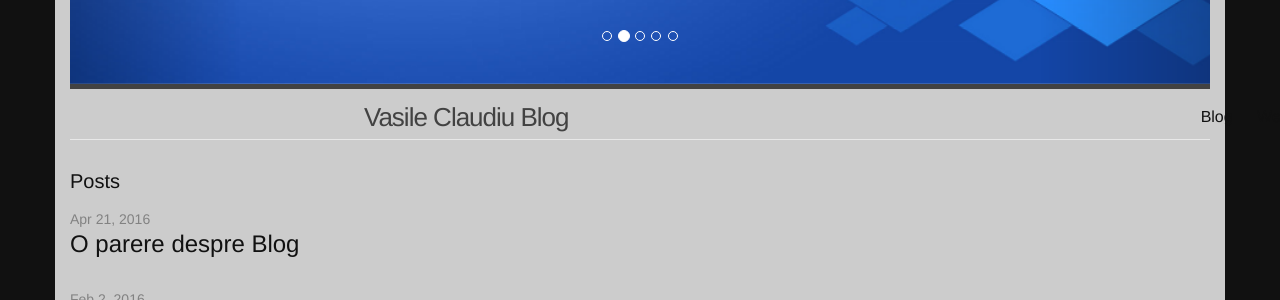
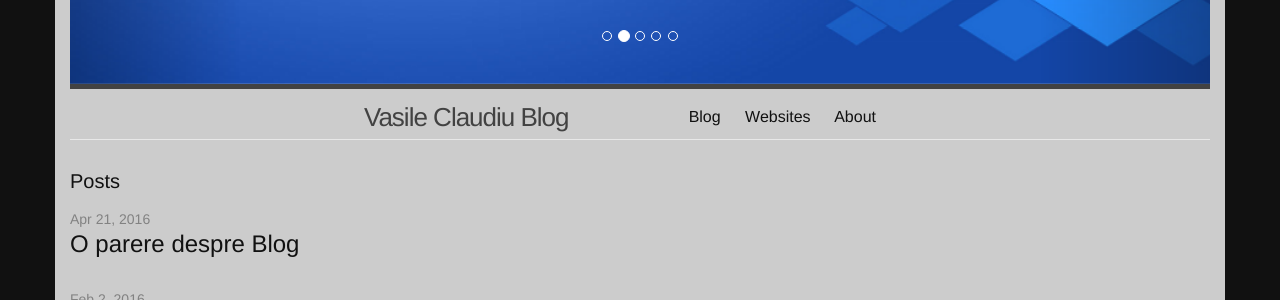
Before and after one commit to VasileClaudiu/blog, a Jekyll site: the page built from index.html, in a window 1280 px wide. Shown: the part 308-608 px from the top of the page. Built offline with Jekyll 4.4.1, drawn with Linux system fonts in a browser that asks for light colours.

Commit message:
blog initial with bootstrap and settings

```diff
--- a/css/main.scss
+++ b/css/main.scss
@@ -60,7 +60,7 @@ body {
 }
 
 #header {
-	width: 90%;
+	width: 50%;
 	height: auto;
 	padding: 0 5%;
 	transition: ease-in-out 500ms;
@@ -68,9 +68,7 @@ body {
 	z-index: 50;
 
 }
-.trigger{
-	margin-left:-100px;
-}
+
 .schimb {
 	width: 90%;
 	height: auto;
```
